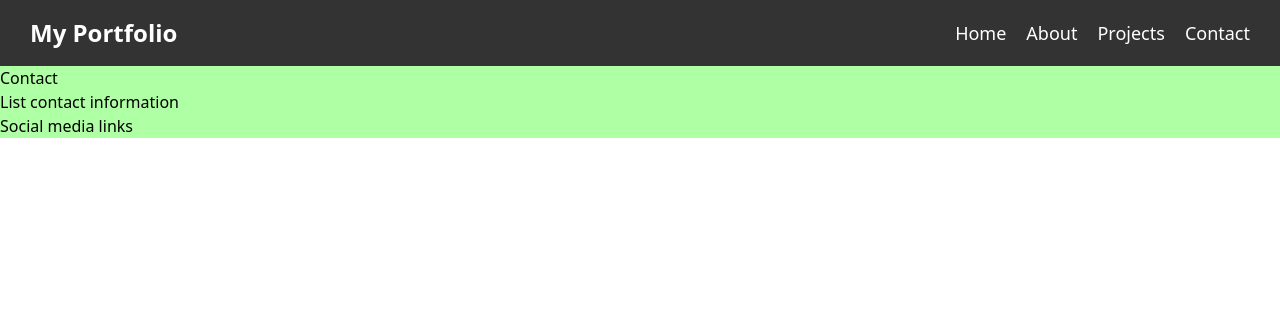
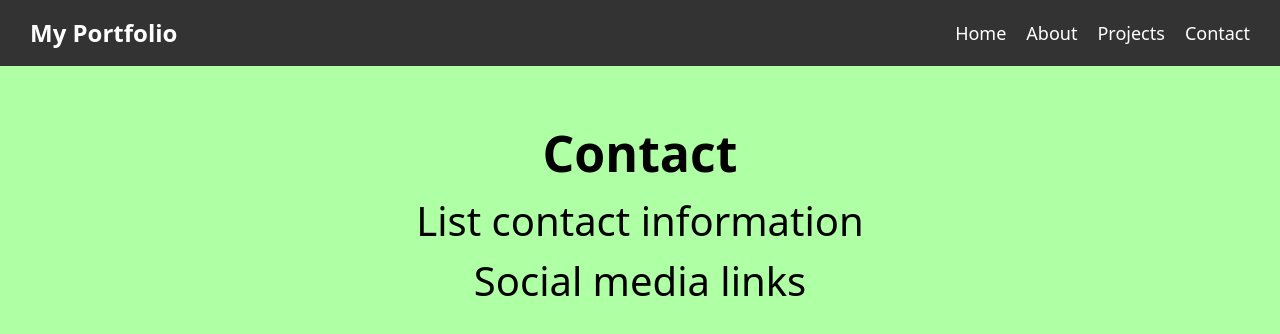
Before and after one commit to jhunde/Portfolio, a React (Create React App) app: page /contact in a window 1280 px wide. Shown: the top 334 px of the page. Built offline with nearby package versions, Linux system fonts and the light colour scheme.

Commit message:
fixed the background of all the components in the navbar and got the links to each navbar componentes to work

```diff
--- a/src/About.css
+++ b/src/About.css
@@ -1,3 +1,16 @@
 .about-container{
+    height: 100vh;
     background-color: rgb(227, 158, 158);
+    padding: 50px;
 }
+.about-container h1{
+    display: flex;
+    justify-content: center;
+    font-size: 50px;
+}
+
+.about-container p{
+    display: flex;
+    justify-content: center;
+    font-size: 48px;
+}
--- a/src/About.jsx
+++ b/src/About.jsx
@@ -4,7 +4,7 @@ import './About.css'
 const About = () => {
     return(
         <div className='about-container'>
-            <h1>Contact</h1>
+            <h1><b>Full Name</b></h1>
             <p>This is the about page</p>
         </div>
     );
--- a/src/Contact.css
+++ b/src/Contact.css
@@ -1,3 +1,17 @@
 .contact-component{
+    height: 100vh;
     background-color: rgb(175, 255, 164);
+    padding: 50px;
 }
+
+.contact-component h1{
+    display: flex;
+    justify-content: center;
+    font-size: 50px;
+}
+
+.contact-component p{
+    display: flex;
+    justify-content: center;
+    font-size: 40px;
+}
--- a/src/Contact.jsx
+++ b/src/Contact.jsx
@@ -4,7 +4,7 @@ import './Contact.css';
 const Contact = () => {
     return (
         <div className="contact-component">
-            <h1>Contact</h1>
+            <h1><b>Contact</b></h1>
             <p>List contact information</p>
             <p>Social media links</p>
         </div>
--- a/src/Projects.css
+++ b/src/Projects.css
@@ -1,3 +1,17 @@
 .project-container{
+    height: 100vh;
     background-color: rgb(198, 153, 241);
+    padding: 50px;
 }
+
+.project-container h1{
+    display: flex;
+    justify-content: center;
+    font-size: 50px;
+}
+
+.project-container p{
+    display: flex;
+    justify-content: center;
+    font-size: 40px;
+}
--- a/src/Projects.jsx
+++ b/src/Projects.jsx
@@ -4,7 +4,7 @@ import './Projects.css';
 const Projects = () => {
     return (
         <div className="project-container">
-            <h1>My Project</h1>
+            <h1><b>My Project</b></h1>
             <p>Details about your projects go here</p>
         </div>
     );
--- a/src/components/Navbar.jsx
+++ b/src/components/Navbar.jsx
@@ -6,7 +6,7 @@ import { Link } from 'react-router-dom';
 const Navbar = () => {
   return (
     <nav className="navbar">
-      <h1 className="navbar-logo">My Portfolio</h1>
+      <h1 className="navbar-logo"><Link to='/'>My Portfolio</Link></h1>
       <ul className="navbar-links">
         <li><Link to="/">Home</Link></li>
         <li><Link to="/about">About</Link></li>
```
Also changed, not shown: src/App.js (+0 -17 lines).
